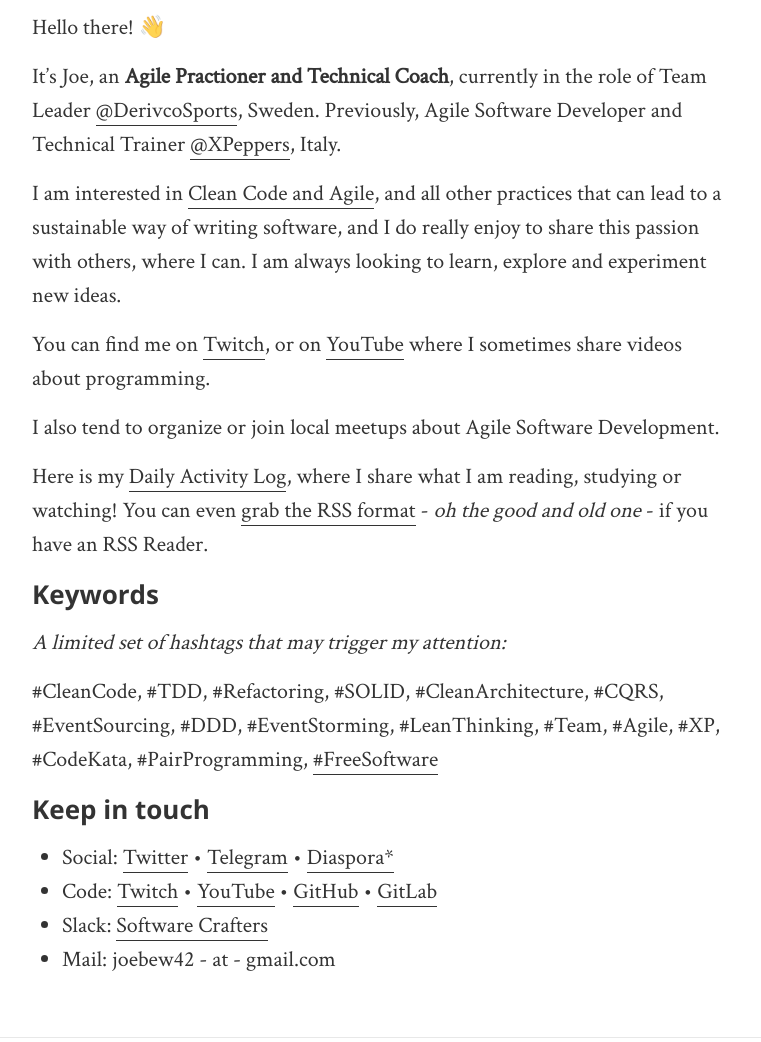
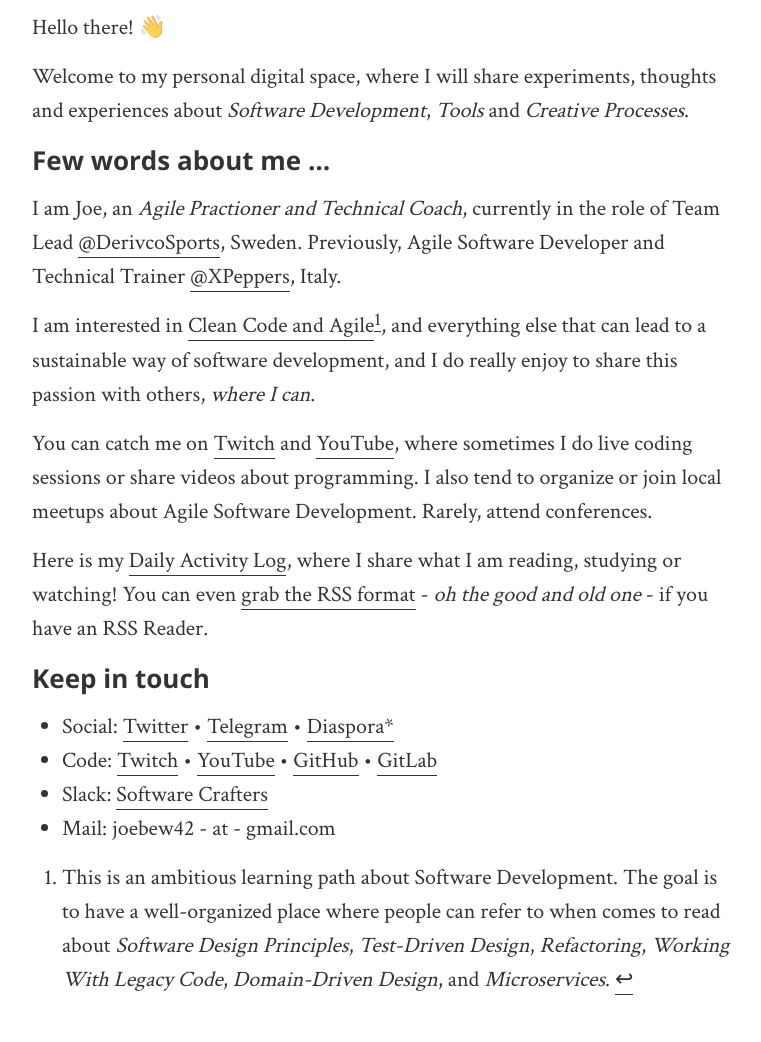
Before and after one commit to joebew42/joebew42.github.io, a Jekyll site: the page built from about.md, in a window 1280 px wide and 1400 px high, cut to the strip 358-1400 px from the top of the window. Shown: the whole strip, without its empty margins (258-1019 px from the left). Built offline with Jekyll 4.4.1, drawn with Linux system fonts in a browser that asks for light colours.

Commit message:
update the about page

```diff
--- a/about.md
+++ b/about.md
@@ -8,21 +8,17 @@
 
 Hello there! 👋
 
-It's Joe, an **Agile Practioner and Technical Coach**, currently in the role of Team Leader  [@DerivcoSports](https://twitter.com/DerivcoSports), Sweden. Previously, Agile Software Developer and Technical Trainer [@XPeppers](https://twitter.com/xpeppers), Italy.
+Welcome to my personal digital space, where I will share experiments, thoughts and experiences about _Software Development_, _Tools_ and _Creative Processes_.
 
-I am interested in [Clean Code and Agile](https://github.com/joebew42/study-path), and all other practices that can lead to a sustainable way of writing software, and I do really enjoy to share this passion with others, where I can. I am always looking to learn, explore and experiment new ideas.
+### Few words about me ...
 
-You can find me on [Twitch](https://twitch.tv/joebew42), or on [YouTube](https://www.youtube.com/channel/UCEt-X-5yZ86SYTNDbSQgVAQ) where I sometimes share videos about programming.
+I am Joe, an _Agile Practioner and Technical Coach_, currently in the role of Team Lead  [@DerivcoSports](https://twitter.com/DerivcoSports), Sweden. Previously, Agile Software Developer and Technical Trainer [@XPeppers](https://twitter.com/xpeppers), Italy.
 
-I also tend to organize or join local meetups about Agile Software Development.
+I am interested in [Clean Code and Agile](https://github.com/joebew42/study-path)[^1], and everything else that can lead to a sustainable way of software development, and I do really enjoy to share this passion with others, _where I can_.
+
+You can catch me on [Twitch](https://twitch.tv/joebew42) and [YouTube](https://www.youtube.com/channel/UCEt-X-5yZ86SYTNDbSQgVAQ), where sometimes I do live coding sessions or share videos about programming. I also tend to organize or join local meetups about Agile Software Development. Rarely, attend conferences.
 
 Here is my [Daily Activity Log](http://joebew42.github.io/events.xml), where I share what I am reading, studying or watching! You can even [grab the RSS format](https://daily2rss.herokuapp.com/rss/?url=http://joebew42.github.io/events) - _oh the good and old one_ - if you have an RSS Reader.
-
-### Keywords
-
-_A limited set of hashtags that may trigger my attention:_
-
-#CleanCode, #TDD, #Refactoring, #SOLID, #CleanArchitecture, #CQRS, #EventSourcing, #DDD, #EventStorming, #LeanThinking, #Team, #Agile, #XP, #CodeKata, #PairProgramming, [#FreeSoftware](https://www.fsf.org/)
 
 ### Keep in touch
 
@@ -30,3 +26,5 @@
 - Code: [Twitch](https://twitch.tv/joebew42) • [YouTube](https://www.youtube.com/channel/UCEt-X-5yZ86SYTNDbSQgVAQ) • [GitHub](https://github.com/joebew42) • [GitLab](https://gitlab.com/joebew42)
 - Slack: [Software Crafters](http://slack.softwarecraftsmanship.org/)
 - Mail: joebew42 - at - gmail.com
+
+[^1]: This is an ambitious learning path about Software Development. The goal is to have a well-organized place where people can refer to when comes to read about _Software Design Principles_, _Test-Driven Design_, _Refactoring_, _Working With Legacy Code_, _Domain-Driven Design_, and _Microservices_.
```
